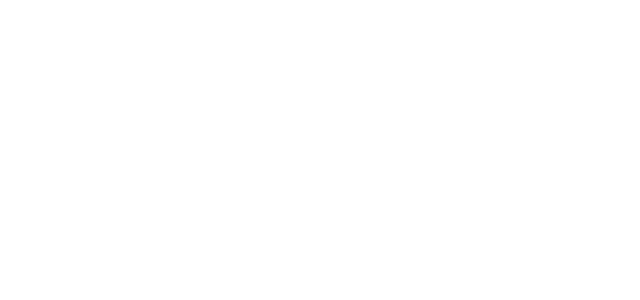
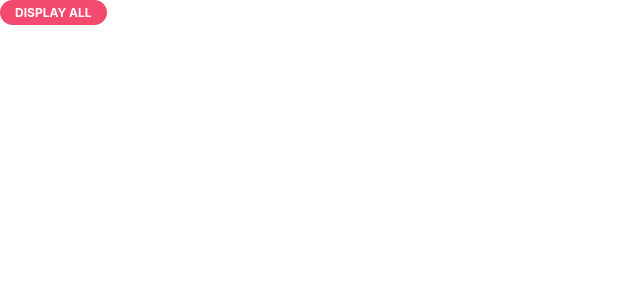
Before and after one commit to Rajith0417/techlabs, a React (Create React App) app: page / in a window 1280 px wide. Shown: the top 300 px of the page, without its empty margins (0-640 px from the left). Built offline with nearby package versions, Linux system fonts and the light colour scheme.

Commit message:
feat: Button component created

```diff
--- a/package.json
+++ b/package.json
@@ -12,6 +12,7 @@
     "@types/react-dom": "^18.2.14",
     "react": "^18.2.0",
     "react-dom": "^18.2.0",
+    "react-icons": "^4.11.0",
     "react-scripts": "5.0.1",
     "sass": "^1.69.4",
     "typescript": "^4.9.5",
--- a/src/App.scss
+++ b/src/App.scss
@@ -36,3 +36,25 @@
 //     transform: rotate(360deg);
 //   }
 // }
+
+button {
+  background: none;
+  color: inherit;
+  border: none;
+  padding: 0;
+  font: inherit;
+  cursor: pointer;
+  outline: inherit;
+}
+
+.button-display {
+  bottom: 15px;
+  right: 15px;
+  background: #f54a6f;
+  color: white;
+  padding: 5px 15px;
+  border-radius: 15px;
+  text-transform: uppercase;
+  font-size: 12px;
+  font-weight: bold;
+}
--- a/src/App.tsx
+++ b/src/App.tsx
@@ -1,8 +1,16 @@
-// import React from 'react';
+import React, { useState } from 'react';
 // import logo from './logo.svg';
 import './App.scss';
+import CustomButton from './components/CustomButton';
 
 function App() {
+
+  const [isAllFavorite, setIsAllFavorite] = useState(false)
+
+  function showAllFavorite(): void {
+    setIsAllFavorite(!isAllFavorite);
+  }
+
   return (
     <div className="App">
       <header className="App-header">
@@ -18,6 +26,12 @@
         >
           Learn React
         </a> */}
+        <CustomButton
+          className="button-display"
+          title={isAllFavorite ? "Display Favorite" : "Display All"}
+          buttonType="button"
+          handleClick={() => showAllFavorite()}
+        />
       </header>
       <section>
 
--- /dev/null
+++ b/src/components/CustomButton.tsx
@@ -0,0 +1,29 @@
+import React from 'react'
+import { ButtonProps } from '../types'
+import { AiFillHeart, AiOutlineHeart } from "react-icons/ai";
+
+function CustomButton({title,
+    buttonType,
+    handleClick,
+    className,
+    isFavorite,
+    isDisable = false,}: ButtonProps) {
+  return (
+    <button
+      className={className}
+      type={buttonType}
+      onClick={handleClick}
+      disabled={isDisable}
+    >
+      {title ? (
+        title
+      ) : isFavorite ? (
+        <AiFillHeart color="red" />
+      ) : (
+        <AiOutlineHeart />
+      )}
+    </button>
+  )
+}
+
+export default CustomButton
--- /dev/null
+++ b/src/components/index.ts
@@ -0,0 +1,5 @@
+import CharacterCard from "./CharacterCard";
+
+export {
+    CharacterCard,
+}
--- /dev/null
+++ b/src/types/index.ts
@@ -0,0 +1,45 @@
+import { MouseEventHandler } from "react";
+
+export interface ButtonProps {
+    title?: string;
+    buttonType: "submit" | "button";
+    handleClick: MouseEventHandler<HTMLButtonElement>;
+    className: string;
+    isFavorite?: boolean;
+    isDisable?: boolean;
+  }
+
+export interface Character {
+  id: number;
+  image: string;
+  name: string;
+  status: string;
+  species: string;
+  gender: string;
+  origin?: Origin;
+  episode: string[];
+  // type?: string;
+  // location?: Location;
+  // url?: string;
+  // created?: string;
+}
+
+export interface Episode {
+  id: number;
+  name: string;
+  // air_date: string
+  // episode: string
+  // characters: string[]
+  // url: string
+  created: string;
+}
+
+export interface Origin {
+  name: string;
+  url: string;
+}
+
+export interface CharacterCardProps {
+    characters: Character[];
+
+}
```
Also changed, not shown: src/components/CharacterCard.tsx (added, +10 -0 lines), 1 other file (tests, documents, lock files or other folders).
